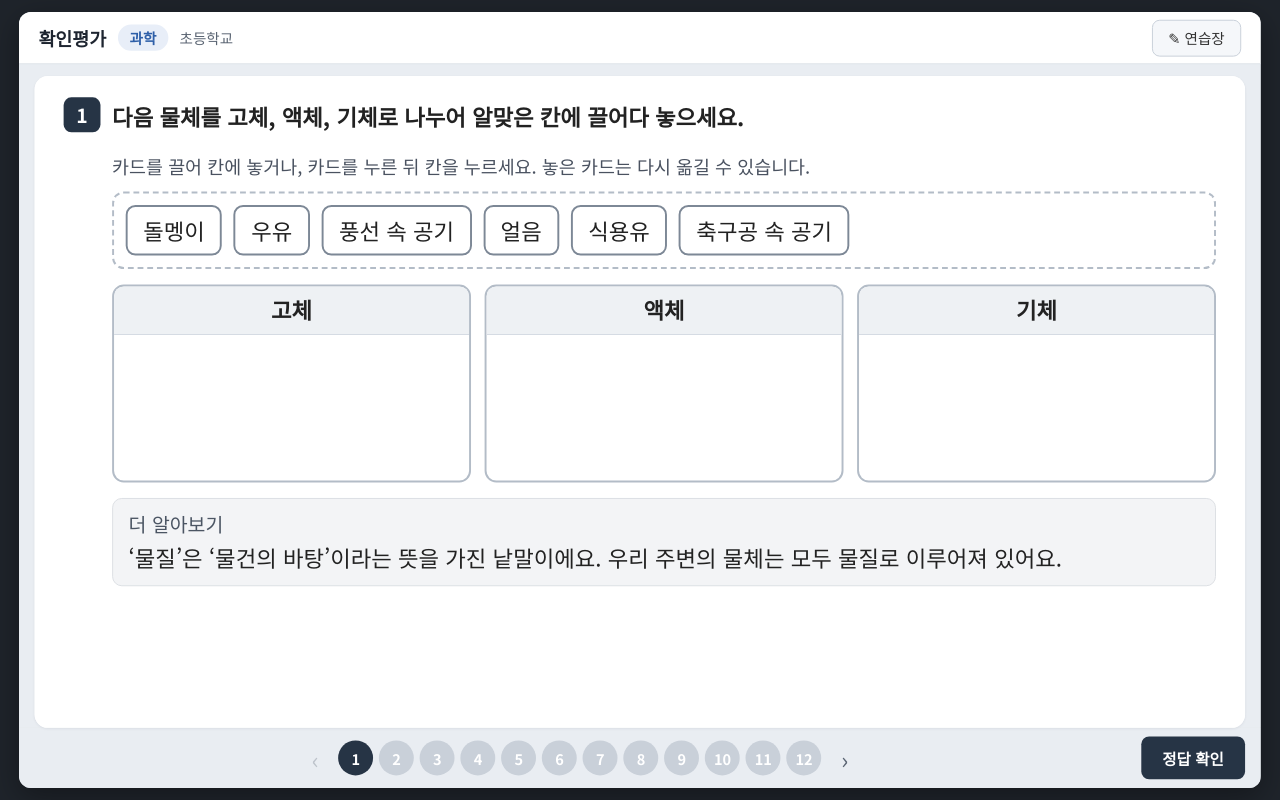
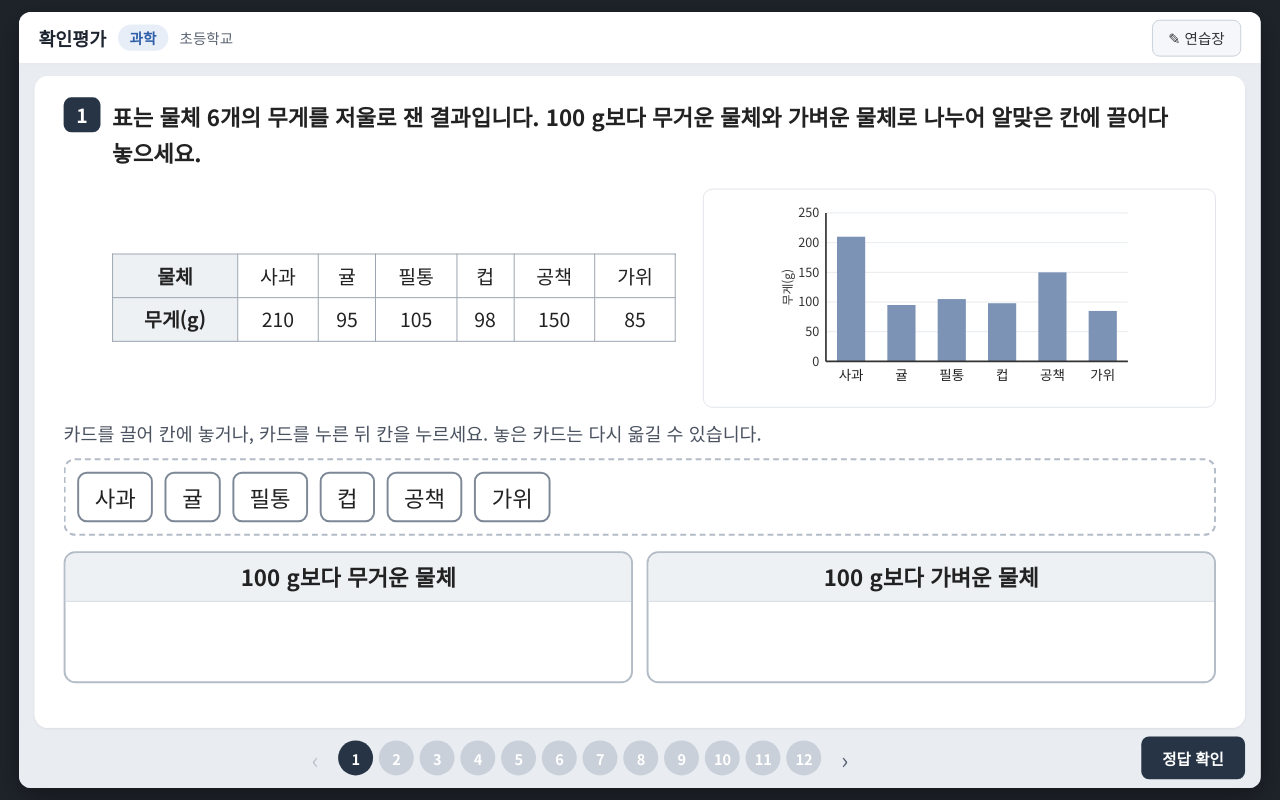
Before and after one commit to kwjgl/item-rating-web, a plain HTML site: page items/index.html in a window 1280 px wide. Drawn offline with Linux system fonts and the light colour scheme.

Commit message:
정보 선별·장식 절제를 '불필요 요소 배제'로 통합(지표 13개), 반복 최소화 결함 문항 추가
- 지표 I01 '불필요 요소 배제: 풀이와 응답에 필요하지 않은 정보나 장식 요소는 제시되지 않는다' (I02 는 비움)
- 필요성 준거 결함: E02·M02 캐릭터 → 불필요 요소 배제, E01·M01 → 반복 최소화
  E01(초 과학): 무게 표 → 100 g 기준 분류, 결함은 표를 그대로 옮긴 막대그래프
  M01(중 사회): 합계 출산율 표 → 2.1명 기준 분류, 결함은 표를 그대로 옮긴 막대그래프
- 근거 요소 graph(막대그래프) 추가, checkConfig 지표 수 13, 도구 판 준거13-1
- 설계 문서·README 갱신

Co-Authored-By: Claude Opus 5.5 <noreply@anthropic.com>
Claude-Session: https://claude.ai/code/session_016V3WtRiEPXYGGx8c3uT3ko

```diff
--- a/items/config.js
+++ b/items/config.js
@@ -4,7 +4,7 @@
  * 델파이 조사 뒤 준거가 바뀌면 이 파일만 고치면 됩니다.
  *
  * 1) 결함을 끄고 켜기: defects.<문항 id>.on 을 true / false 로 바꾼다.
- *    끄면 그 문항은 14개 지표를 모두 충족하는 '결함 없는 판'으로 그려진다.
+ *    끄면 그 문항은 13개 지표를 모두 충족하는 '결함 없는 판'으로 그려진다.
  * 2) 지표 이름이 바뀌면: indicators 의 name 을 고치고, defects 의 indicator 가
  *    같은 id 를 가리키는지 확인한다.
  * 3) 브라우저 주소로 잠시 바꿔 보기 (파일은 그대로):
@@ -15,7 +15,7 @@
  *      ?panel=1            문항 화면 밖에 연구자 설정 칸 열기
  */
 window.ITEM_CONFIG = {
-  version: '최종 준거(4준거 14지표) · 평정용 24문항(초등 12·중등 12) v2',
+  version: '준거 4개·지표 13개(정보 선별+장식 절제 통합) · 평정용 24문항(초등 12·중등 12) v3',
 
   criteria: [
     { id: 'C1', name: '화면 요소의 필요성' },
@@ -26,8 +26,8 @@ window.ITEM_CONFIG = {
 
   // 공통 단서: 모든 지표는 해당 문항이 측정하려는 능력과 응시 학습자에 비추어 판단한다.
   indicators: [
-    { id: 'I01', criterion: 'C1', name: '정보 선별', text: '화면의 정보는 풀이와 응답에 필요한 것으로 한정된다.', example: '흥미 유발 문장' },
-    { id: 'I02', criterion: 'C1', name: '장식 절제', text: '주의를 분산시키는 장식 요소는 제시되지 않는다.', example: '움직이는 배경 효과' },
+    // I01 은 예전 '정보 선별'과 '장식 절제'(I02)를 합친 지표다. I02 는 비워 둔다(다른 id 는 그대로).
+    { id: 'I01', criterion: 'C1', name: '불필요 요소 배제', text: '풀이와 응답에 필요하지 않은 정보나 장식 요소는 제시되지 않는다.', example: '흥미 유발 문장, 움직이는 배경 효과' },
     { id: 'I03', criterion: 'C1', name: '반복 최소화', text: '같은 정보는 풀이에 도움이 될 때에만 다른 형식으로 반복 제시된다.', example: '지문을 그대로 옮긴 만화' },
     { id: 'I04', criterion: 'C2', name: '가독성', text: '글자와 시각 자료는 읽기에 적절한 크기·대비·간격으로 제시된다.', example: '작은 글자' },
     { id: 'I05', criterion: 'C2', name: '색 외 구분 단서', text: '색으로 구분되는 정보는 모양·글자·위치로도 구분된다.', example: '색으로만 구분되는 그래프 계열' },
@@ -46,16 +46,16 @@ window.ITEM_CONFIG = {
   // 두 세트(초등 E·중등 M)는 같은 지표 8개를 같은 결함 방식으로 다룬다(내용만 학교급에 맞게 다름).
   // ※ 평정 조사에서 실제로 쓰는 값은 Code.gs 의 DEFECTS 이다. 이 파일은 미리보기 페이지의 기본값.
   defects: {
-    E01: { on: true, indicator: 'I01', what: '응답 영역 아래 풀이에 쓰이지 않는 덧붙임 지식 상자' },
-    E02: { on: true, indicator: 'I02', what: '문두 옆, 문두 글자보다 시각적 무게가 큰 정지 캐릭터' },
+    E01: { on: true, indicator: 'I03', what: '표의 무게 값을 그대로 옮긴 막대그래프를 표 옆에 둔다(기준선 없음, 값이 100 g 근처라 도움 안 됨)' },
+    E02: { on: true, indicator: 'I01', what: '문두 옆, 문두 글자보다 시각적 무게가 큰 정지 개미 캐릭터' },
     E03: { on: true, indicator: 'I05', what: '지층을 색으로만 구분하고 선택지도 색 이름뿐 (끄면 ㉠~㉣ 기호)' },
     E04: { on: true, indicator: 'I07', what: '문두 어구마다 다른 강조로 핵심 조건이 묻힘 (끄면 \'바르게 계산하면\'만 강조)' },
     E05: { on: true, indicator: 'I09', what: '지문을 팝업으로만 보고, 팝업이 응답 영역을 덮음 (문두는 가리지 않음)' },
     E06: { on: true, indicator: 'I10', what: '비교할 도형 (가)·(나)를 화면 왼쪽 위·오른쪽 아래로 떨어뜨림' },
     E07: { on: true, indicator: 'I11', what: '입력 칸이 본문 괄호와 똑같이 보이고 입력 안내가 없음' },
     E08: { on: true, indicator: 'I14', what: '칸에 놓은 카드가 글자 없는 작은 점으로만 남음 (누르는 범위는 그대로)' },
-    M01: { on: true, indicator: 'I01', what: '응답 영역 아래 풀이에 쓰이지 않는 덧붙임 지식 상자' },
-    M02: { on: true, indicator: 'I02', what: '문두 옆, 문두 글자보다 시각적 무게가 큰 정지 캐릭터' },
+    M01: { on: true, indicator: 'I03', what: '표의 합계 출산율을 그대로 옮긴 막대그래프를 표 옆에 둔다(기준선 없음, 값이 2.1 근처라 도움 안 됨)' },
+    M02: { on: true, indicator: 'I01', what: '문두 옆, 문두 글자보다 시각적 무게가 큰 정지 고래 캐릭터' },
     M03: { on: true, indicator: 'I05', what: '화살표를 색으로만 구분하고 잇기 칸도 색 이름뿐 (끄면 ㉠㉡㉢ 기호)' },
     M04: { on: true, indicator: 'I07', what: '문두 어구마다 다른 강조로 핵심 조건이 묻힘 (끄면 핵심 조건만 강조)' },
     M05: { on: true, indicator: 'I09', what: '지문을 팝업으로만 보고, 팝업이 응답 영역을 덮음 (문두는 가리지 않음)' },
--- a/items/item.css
+++ b/items/item.css
@@ -305,3 +305,10 @@
 .i-row .i-match.compact { column-gap: 48px; }
 .i-far .graph svg { width: 300px; }
 .i-extra { margin-left: 50px; }
+/* 표 + (반복 결함) 막대그래프 나란히, 그 아래 끌어 놓기 칸은 낮게 */
+.i-row.rep { grid-template-columns: 1.1fr 1fr; align-items: center; margin-bottom: 12px; }
+.i-row.rep .i-data.fig.table { margin: 0; }
+.i-row.rep .i-table.wide th, .i-row.rep .i-table.wide td { padding: 6px 6px; font-size: 20px; }
+.i-row.rep .i-data.fig svg { display: block; width: 100%; height: auto; max-height: 200px; }
+.short-bins .i-bin-drop { min-height: 82px; }
+.short-bins .i-bank { min-height: 66px; }
--- a/items/items.js
+++ b/items/items.js
@@ -1,5 +1,5 @@
 /*
- * 평정용 24문항 — 초등 세트(E01~E12) · 중등 세트(M01~M12)
+ * 평정용 24문항 — 초등 세트(E01~E12) · 중등 세트(M01~M12) · 준거 4개, 지표 13개
  * ------------------------------------------------------------
  * render(D) 는 문항 화면(평정 대상 영역) HTML 을 돌려준다.
  * D('E03') 처럼 문항 id 로 그 문항의 결함 스위치(true/false)를 읽는다.
@@ -67,10 +67,10 @@
   const dragArea = (bins, extraClass) => `${guide('drag')}
     <div class="i-bank${extraClass ? ' ' + extraClass : ''}" data-bank aria-label="카드가 있는 곳"${el('bank', '카드')}></div>
     <div class="i-bins c${bins.length}"${el('bins', '카드 놓는 칸')}>${bins.map(b => bin(b[0], b[1])).join('')}</div>`;
-  // 정보 선별 결함: 풀이에 쓰이지 않는 덧붙임 지식 상자 (평범한 글상자, 그림·강조 없음)
+  // (예전 정보 선별 결함용 덧붙임 지식 상자 — 지금은 쓰지 않음)
   const extra = t => `<aside class="i-extra"${el('extra', '더 알아보기 상자')}><p class="i-extra-h">더 알아보기</p><p>${t}</p></aside>`;
-  // 장식 절제 결함: 문두 옆의 큰 정지 캐릭터 (움직임·글 없음)
-  // 장식 절제 결함: 문두 옆의 큰 정지 캐릭터 (지문 내용과 관련 있는 모습. 움직임·글자·말풍선 없음, 풀이 단서 없음)
+  // 불필요 요소 배제 결함: 문두 옆의 큰 정지 캐릭터 (움직임·글 없음)
+  // 불필요 요소 배제 결함: 문두 옆의 큰 정지 캐릭터 (지문 내용과 관련 있는 모습. 움직임·글자·말풍선 없음, 풀이 단서 없음)
   const mascot = (body, name) => `<svg class="i-mascot" viewBox="0 0 200 200" aria-hidden="true" data-el="mascot" data-el-name="${name}">${body}</svg>`;
   // E02 '개미의 더듬이' — 웃는 개미
   const MASCOT_ANT = mascot(`
@@ -185,6 +185,35 @@
   const FIG_A = gridFigure(7, 5, [[1, 1], [6, 1], [6, 4], [1, 4]], '(가)');                      // 15
   const FIG_B = gridFigure(6, 6, [[1, 1], [3, 1], [3, 3], [5, 3], [5, 5], [1, 5]], '(나)');      // 12
 
+  // 반복 최소화 결함: 표의 수치를 그대로 옮긴 막대그래프. 기준선이 없고 값이 기준 근처라 표 이상의 도움을 주지 않는다.
+  // 막대는 모두 같은 색(색 구분 없음), 막대 아래에 이름 글자.
+  function barGraph(names, values, max, step, yLabel) {
+    const W = 420, H = 230, L = 52, T = 14, R = 10, B = 40, pw = W - L - R, ph = H - T - B;
+    const y = v => T + ph - (v / max) * ph, bw = pw / names.length;
+    let g = '';
+    for (let v = 0; v <= max + 1e-9; v += step) {
+      const t = Math.round(v * 10) / 10;
+      g += `<line x1="${L}" y1="${y(t)}" x2="${W - R}" y2="${y(t)}" stroke="#E3E7EC"/><text x="${L - 8}" y="${y(t) + 5}" text-anchor="end" font-size="15" fill="#333">${t}</text>`;
+    }
+    names.forEach((n, i) => {
+      const x = L + i * bw + bw * 0.22, w = bw * 0.56;
+      g += `<rect x="${x}" y="${y(values[i])}" width="${w}" height="${T + ph - y(values[i])}" fill="#7C93B5"/>` +
+           `<text x="${x + w / 2}" y="${T + ph + 22}" text-anchor="middle" font-size="16" fill="#222">${n}</text>`;
+    });
+    return `<svg viewBox="0 0 ${W} ${H}" role="img" aria-label="표의 값을 나타낸 막대그래프">${g}
+      <line x1="${L}" y1="${T}" x2="${L}" y2="${T + ph}" stroke="#333" stroke-width="2"/>
+      <line x1="${L}" y1="${T + ph}" x2="${W - R}" y2="${T + ph}" stroke="#333" stroke-width="2"/>
+      <text x="12" y="${T + ph / 2}" font-size="14" fill="#333" transform="rotate(-90 12 ${T + ph / 2})" text-anchor="middle">${yLabel}</text></svg>`;
+  }
+  // 가로 표: 첫 줄 이름, 둘째 줄 값
+  const hTable = (h1, h2, names, values) => `<table class="i-table wide"><tbody>
+    <tr><th>${h1}</th>${names.map(n => `<td>${n}</td>`).join('')}</tr>
+    <tr><th>${h2}</th>${values.map(v => `<td>${v}</td>`).join('')}</tr></tbody></table>`;
+  // 표(필요한 자료)와, 결함이 켜지면 같은 수치의 막대그래프(반복)를 나란히
+  const tableWithRepeat = (on, table, graph) => on
+    ? `<div class="i-row rep"><div class="i-data fig table"${el('data', '표')}>${table}</div><div class="i-data fig"${el('graph', '막대그래프')}>${graph}</div></div>`
+    : `<div class="i-data fig table" style="max-width:720px"${el('data', '표')}>${table}</div>`;
+
   // M06 가열 곡선. 같은 눈금(0~120 ℃, 0~10분)으로 그린 두 그래프
   function heatCurve(label, bp) {
     const W = 400, H = 250, L = 56, T = 14, R = 12, B = 44, pw = W - L - R, ph = H - T - B;
@@ -244,21 +273,23 @@
   const DIR_POEM = '다음 시를 읽고, 물음에 답하세요.';
   const ITEMS = [
     // ======================= 초등 세트 =======================
-    // E01 ─ 과학·끌어 놓기 ─ 정보 선별
+    // E01 ─ 과학·끌어 놓기 ─ 반복 최소화 (표를 그대로 옮긴 막대그래프)
     {
       id: 'E01', set: 'E', no: 1, school: '초', subject: '과학', type: 'drag',
       cards: [
-        { id: 'c1', html: '돌멩이', ans: 'solid' }, { id: 'c2', html: '우유', ans: 'liquid' },
-        { id: 'c3', html: '풍선 속 공기', ans: 'gas' }, { id: 'c4', html: '얼음', ans: 'solid' },
-        { id: 'c5', html: '식용유', ans: 'liquid' }, { id: 'c6', html: '축구공 속 공기', ans: 'gas' }
+        { id: 'a', html: '사과', ans: 'heavy' }, { id: 'b', html: '귤', ans: 'light' }, { id: 'c', html: '필통', ans: 'heavy' },
+        { id: 'd', html: '컵', ans: 'light' }, { id: 'e', html: '공책', ans: 'heavy' }, { id: 'f', html: '가위', ans: 'light' }
       ],
-      bins: [{ id: 'solid' }, { id: 'liquid' }, { id: 'gas' }],
-      render: D => stem('다음 물체를 고체, 액체, 기체로 나누어 알맞은 칸에 끌어다 놓으세요.') +
-        `<section class="i-resp">${dragArea([['solid', '고체'], ['liquid', '액체'], ['gas', '기체']])}</section>` +
-        (D('E01') ? extra('‘물질’은 ‘물건의 바탕’이라는 뜻을 가진 낱말이에요. 우리 주변의 물체는 모두 물질로 이루어져 있어요.') : '')
+      bins: [{ id: 'heavy' }, { id: 'light' }],
+      render: D => {
+        const n = ['사과', '귤', '필통', '컵', '공책', '가위'], v = [210, 95, 105, 98, 150, 85];
+        return stem('표는 물체 6개의 무게를 저울로 잰 결과입니다. 100 g보다 무거운 물체와 가벼운 물체로 나누어 알맞은 칸에 끌어다 놓으세요.') +
+          tableWithRepeat(D('E01'), hTable('물체', '무게(g)', n, v), barGraph(n, v, 250, 50, '무게(g)')) +
+          `<section class="i-resp short-bins">${dragArea([['heavy', '100 g보다 무거운 물체'], ['light', '100 g보다 가벼운 물체']])}</section>`;
+      }
     },
 
-    // E02 ─ 국어·선택형 ─ 장식 절제
+    // E02 ─ 국어·선택형 ─ 불필요 요소 배제 (지문과 관련된 장식 캐릭터)
     {
       id: 'E02', set: 'E', no: 2, school: '초', subject: '국어', type: 'choice',
       choices: [
@@ -400,21 +431,23 @@
     },
 
     // ======================= 중등 세트 =======================
-    // M01 ─ 사회·끌어 놓기 ─ 정보 선별
+    // M01 ─ 사회·끌어 놓기 ─ 반복 최소화 (표를 그대로 옮긴 막대그래프)
     {
       id: 'M01', set: 'M', no: 1, school: '중', subject: '사회', type: 'drag',
       cards: [
-        { id: 'p1', html: '풍부한 일자리', ans: 'pull' }, { id: 'p2', html: '잦은 분쟁과 전쟁', ans: 'push' },
-        { id: 'p3', html: '높은 임금 수준', ans: 'pull' }, { id: 'p4', html: '낮은 소득 수준', ans: 'push' },
-        { id: 'p5', html: '부족한 교육·의료 시설', ans: 'push' }, { id: 'p6', html: '쾌적한 주거 환경', ans: 'pull' }
+        { id: 'a', html: '(가)', ans: 'high' }, { id: 'b', html: '(나)', ans: 'low' }, { id: 'c', html: '(다)', ans: 'high' },
+        { id: 'd', html: '(라)', ans: 'low' }, { id: 'e', html: '(마)', ans: 'high' }, { id: 'f', html: '(바)', ans: 'low' }
       ],
-      bins: [{ id: 'pull' }, { id: 'push' }],
-      render: D => stem('인구 이동에 영향을 주는 요인을 나타낸 카드를 흡인 요인과 배출 요인으로 나누어 알맞은 칸에 끌어다 놓으세요.') +
-        `<section class="i-resp">${dragArea([['pull', '흡인 요인'], ['push', '배출 요인']])}</section>` +
-        (D('M01') ? extra('세계 인구는 2022년에 80억 명을 넘어섰다. 이는 1950년 무렵 세계 인구(약 25억 명)의 세 배가 넘는 수이다.') : '')
+      bins: [{ id: 'high' }, { id: 'low' }],
+      render: D => {
+        const n = ['(가)', '(나)', '(다)', '(라)', '(마)', '(바)'], v = [2.3, 1.9, 2.2, 2.0, 3.4, 1.2];
+        return stem('표는 나라 (가)~(바)의 합계 출산율을 나타낸 것입니다. 합계 출산율이 인구 대체 수준(2.1명)보다 높은 나라와 낮은 나라로 나누어 알맞은 칸에 끌어다 놓으세요.') +
+          tableWithRepeat(D('M01'), hTable('나라', '합계 출산율(명)', n, v.map(x => x.toFixed(1))), barGraph(n, v, 4, 1, '합계 출산율(명)')) +
+          `<section class="i-resp short-bins">${dragArea([['high', '2.1명보다 높은 나라'], ['low', '2.1명보다 낮은 나라']])}</section>`;
+      }
     },
 
-    // M02 ─ 국어·선택형 ─ 장식 절제 (긴 설명문, 지문 칸만 스크롤)
+    // M02 ─ 국어·선택형 ─ 불필요 요소 배제 (지문과 관련된 장식 캐릭터, 긴 설명문)
     {
       id: 'M02', set: 'M', no: 2, school: '중', subject: '국어', type: 'choice',
       choices: [
```
Also changed, not shown: index.html (+2 -2 lines), 3 other files.
